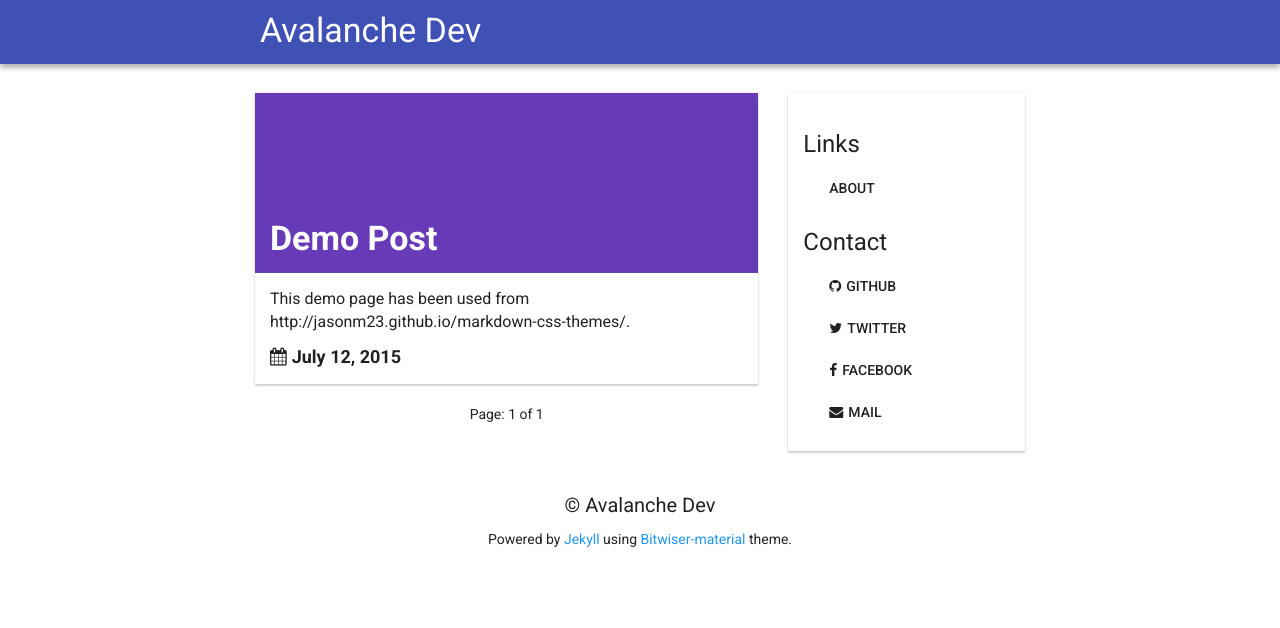
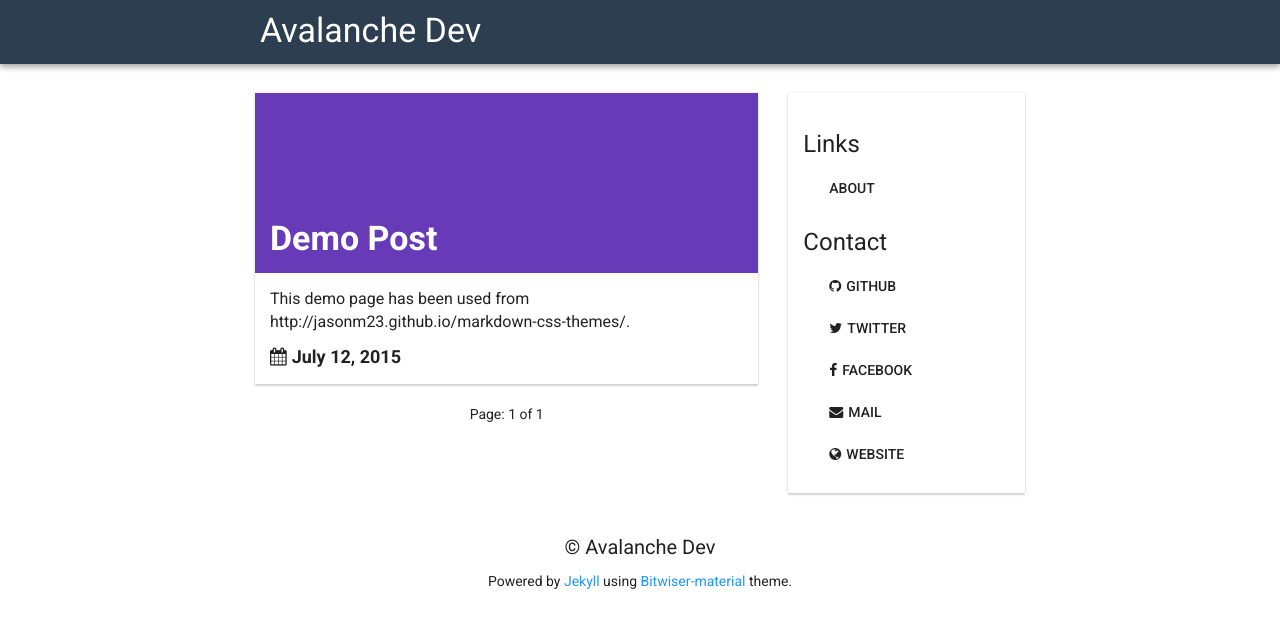
Before and after one commit to AvalancheDev/avalanchedev.github.io, a Jekyll site: the page built from index.html, in a window 1280 px wide. Shown: the top 628 px of the page. Built offline with Jekyll 4.4.1, drawn with Linux system fonts in a browser that asks for light colours; nearby versions of some CDN libraries; the list of posts is cut into pages by our own code.

Commit message:
Updates to site style

```diff
--- a/_config.yml
+++ b/_config.yml
@@ -23,10 +23,7 @@ links:
 exclude:
   - bower_components
   - README.md
-full_name: Brijesh
-
-##set this to enable disqus commenting
-disqus: bitwiser
+full_name: Noah
 
 ##set this to enable google analytics
 #ga_id: analyticsID
--- a/_includes/sidebar.html
+++ b/_includes/sidebar.html
@@ -2,7 +2,7 @@
   <div class="mui-panel">
     <h2>Links</h2>
     <ul class="about-links">
-        <li><a href="/bitwiser-material/about/" class="mui-btn">About</a></li>
+        <li><a href="/about/" class="mui-btn">About</a></li>
     </ul>
     <h2>Contact</h2>
     <ul class="about-links">
@@ -18,6 +18,7 @@
         {% if site.links.email %}
             <li><a href="mailto:{{ site.links.email }}" class="mui-btn"><i class="fa fa-envelope"></i>Mail</a></li>
         {% endif %}
+        <li><a href="https://avalancheoncall.com/" class="mui-btn"><i class="fa fa-globe"></i>Website</a></li>
     </ul>
   </div>
 </div>
--- a/_layouts/post.html
+++ b/_layouts/post.html
@@ -4,10 +4,12 @@ layout: base
 <body style="padding: 0">
 
   <article class="post-full">
+    {% if page.cover %}
     <header class="bg-holder post-page {% if page.color %}bg-{{ page.color }}{% endif %}" style="{% if page.cover %}background:url({{page.cover}}) no-repeat center center; background-size: cover{% endif %}">
       <a href="{{site.url}}/" class="overlay"><i class="fa fa-home fa-2x"></i></a>
       {% if page.cover %}<div class="img-overlay"></div>{% endif %}
     </header>
+    {% endif %}
     <div class="mui-container mui-panel post-content">
       <h1 class="article-title"><a href="{{page.url}}">{{ page.title }}</a></h1>
       <p class="post-meta">by <a href="{{ site.url }}">{% if page.author %}{{ page.author }}{% else %}{{ site.full_name }}{% endif %}</a> on <time datetime="{{ page.date | date: "%Y-%m-%dT%H:%M" }}"><i class="fa fa-calendar"></i>{{ page.date | date: "%B %-d, %Y" }}</time>
--- a/css/main.scss
+++ b/css/main.scss
@@ -45,7 +45,7 @@ i.fa {
 }
 
 .site-appbar {
-    background-color: mui-color("indigo", "500");
+    background-color: #2C3E50;
     left: 0;
     margin-bottom: 15px;
     overflow: auto;
```
